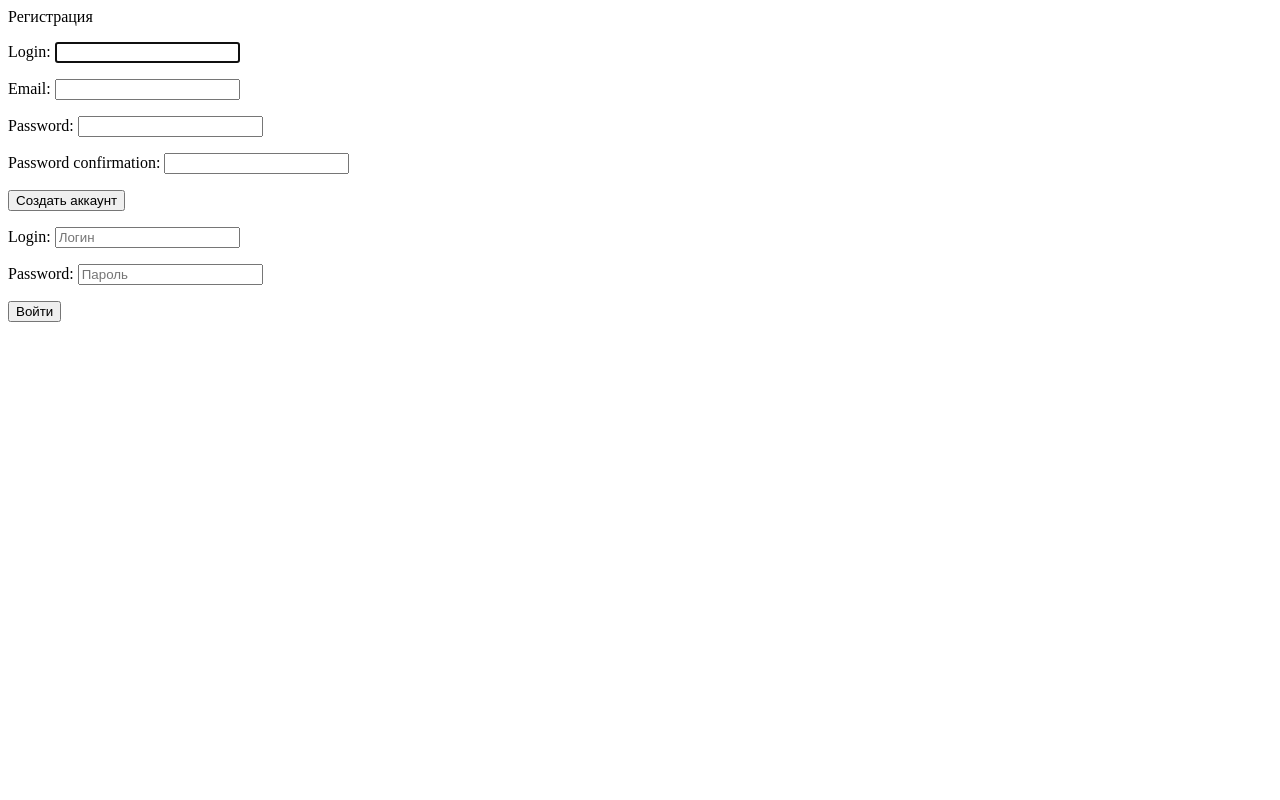
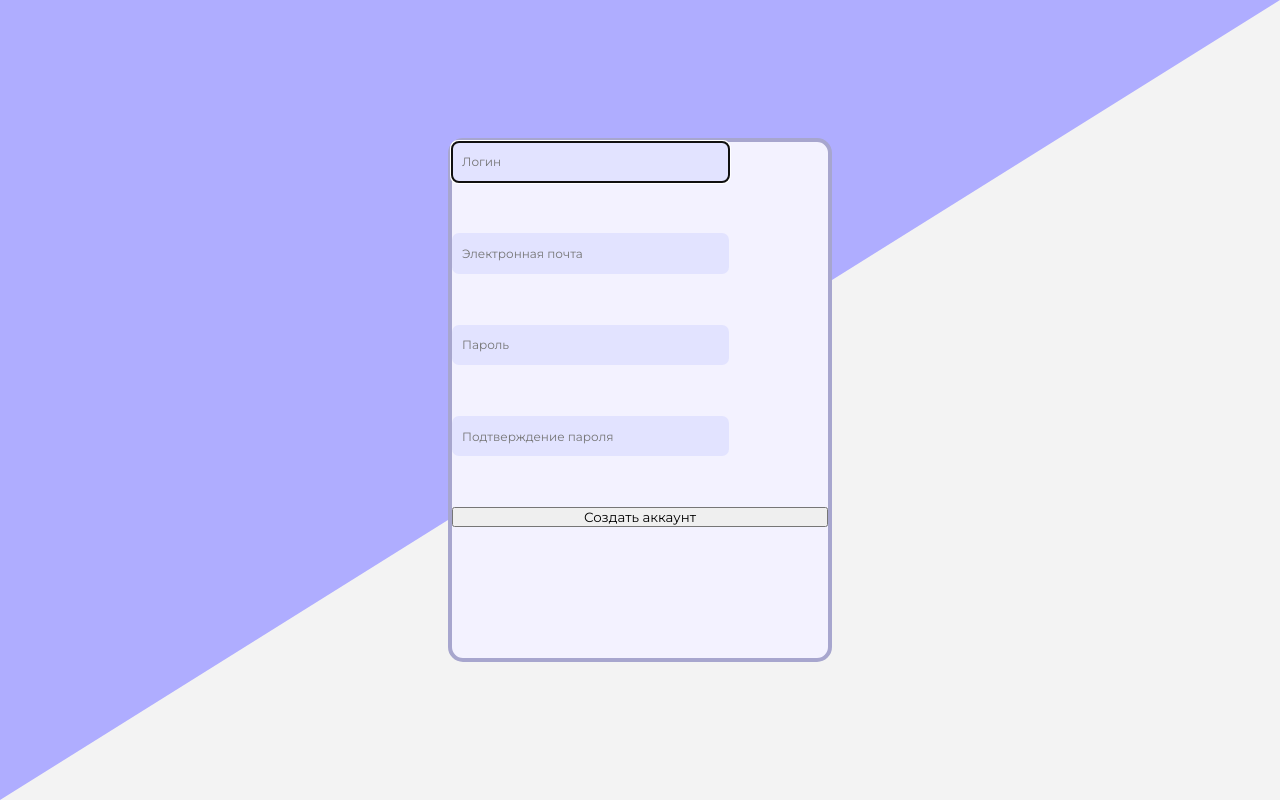
Before and after one commit to kirillkaz/gamenet_site, a Django app: template gameNetProj/profiles/templates/auth_register/register_auth.html in a window 1280 px wide. Run offline with Django 4.2, Linux system fonts and the light colour scheme; the template is opened without the code that fills it: values that come from a table or form of the project are taken from there, others are empty; parts of the project's set-up code (start-up, migrations or seed data) failed here and were passed over.

Commit message:
started front for register_auth page

```diff
--- a/gameNetProj/profiles/forms.py
+++ b/gameNetProj/profiles/forms.py
@@ -13,11 +13,15 @@ from django.contrib.auth import authenticate
 
 
 class CustomAuthForm(forms.Form):
-    login = forms.CharField(widget=forms.TextInput(attrs={'class':'user_login','placeholder':'Логин'}))
+    login = forms.CharField(widget=forms.TextInput(attrs={'class':'user_login','placeholder':'Логин', 'v-on:click': 'testFoo'}))
     password = forms.CharField(widget=forms.PasswordInput(attrs={'class':'user_password','placeholder':'Пароль'}))
 
 
 class CustomRegisterForm(UserCreationForm):
+    login = forms.CharField(widget=forms.TextInput(attrs={'class':'register_input','placeholder':'Логин'}))
+    email = forms.CharField(widget=forms.TextInput(attrs={'class':'register_input','placeholder':'Электронная почта'}))
+    password1 = forms.CharField(widget=forms.PasswordInput(attrs={'class':'register_input','placeholder':'Пароль'}))
+    password2 = forms.CharField(widget=forms.PasswordInput(attrs={'class':'register_input','placeholder':'Подтверждение пароля'}))
     class Meta:
         model = User
         fields = ['login', 'email', 'password1', 'password2']
--- /dev/null
+++ b/gameNetProj/profiles/static/css/style.css
@@ -0,0 +1,80 @@
+@import url('https://fonts.googleapis.com/css2?family=Montserrat&display=swap');
+
+* {
+    box-sizing: border-box;
+    margin: 0px;
+    padding: 0px;
+    font-family: 'Montserrat','Arial';
+}
+
+body {
+    background-color: #F3F3F3;
+    width: 100vw;
+    height: 100vh;
+}
+form {
+    width: 100vw;
+    height: 100vh;
+}
+.poly {
+    position: absolute;
+    width: 100vw;
+    height: 100vh;
+    background-color:#AFADFF;
+    clip-path: polygon(
+        0% 0%,
+        100% 0%,
+        0% 100%
+    );
+    z-index: -1000;
+}
+
+.registerForm{
+    display: flex;
+    flex-direction: column;
+    vertical-align: middle;
+
+    position: absolute;
+    top: 17.2%;
+    left: 35%;
+
+    width: 30%;
+    height: 65.55%;
+
+    margin: auto;
+    background-color: #F3F2FF;
+    border: 4px solid #A7A6CE;
+    border-radius: 15px;
+    z-index: 20;
+}
+
+.authForm{
+    display: flex;
+    flex-direction: column;
+    vertical-align: middle;
+    justify-content: center;
+    width: 30%;
+    height: 65.55%;
+
+    margin: auto;
+    background-color: #F3F2FF;
+    border: 4px solid #A7A6CE;
+    border-radius: 15;
+    z-index: 10;
+}
+
+/* inputs */
+.register_input {
+    width: 73.73%;
+    background-color: #E2E3FF;
+    color: #9591C3;
+    font-size: 12px;
+
+    padding-left: 10px;
+    padding-top: 3.39%;
+    padding-bottom: 3.39%;
+    margin-bottom: 51px;
+
+    border: none;
+    border-radius: 7px;
+}
--- /dev/null
+++ b/gameNetProj/profiles/static/scripts/login_register_page_script.js
@@ -0,0 +1,13 @@
+const app = new Vue({
+    el: '#app',
+    delimiters: ['[[', ']]'],
+
+    data(){
+        return{
+        message: 'vue работает!'
+        }
+    },
+
+    methods:{
+    }
+})
--- a/gameNetProj/profiles/templates/auth_register/register_auth.html
+++ b/gameNetProj/profiles/templates/auth_register/register_auth.html
@@ -1,46 +1,43 @@
-{% comment %} {%load static%} {% endcomment %}
+{%load static%}
 
 <!doctype html>
 <html lang="en">
 <head>
+    <script src="https://cdn.jsdelivr.net/npm/vue/dist/vue.js"></script>
     <meta charset="UTF-8">
-    <meta name="viewport"
-          content="width=device-width, user-scalable=no, initial-scale=1.0, maximum-scale=1.0, minimum-scale=1.0">
+    <meta name="viewport" content="width=device-width, user-scalable=no, initial-scale=1.0, maximum-scale=1.0, minimum-scale=1.0">
     <meta http-equiv="X-UA-Compatible" content="ie=edge">
     <title>Авторизация</title>
-    {% comment %} <link rel="stylesheet" type="text/css" href="{%static 'css/style.css'%}"> {% endcomment %}
+    <link rel="stylesheet" type="text/css" href="{%static 'css/style.css'%}">
 </head>
 <body>
 <div class="header"></div>
-<div class="content">
-    <div class="contentHeader">Регистрация</div>
+
+<div id="app" class="content">
+    <div class="poly"></div>
+
     <form method="post">
     {% csrf_token %}
     <div class="registerForm">
-        {% for field in register_form %}
-        <p>
-            {% if field.errors %}
-            <ul class="errorlist">
-                {% for error in field.errors %}
-                <li>{{ error }}</li>
-                {% endfor %}
-            </ul>
-            {% endif %}
-             {{ field.label_tag }} {{ field }}
-        </p>
-        {% endfor %}
+        <div class="registerFormHeader"></div>
+       {% for field in register_form %}
+        <p>{{field}}</p>
+       {% endfor %}
         <input class="submit_button" name='signtype' type="submit" value='Создать аккаунт'>
    </div>
     </form>
 
-    <form method="post">
+    {% comment %} <form method="post">
         {% csrf_token %}
         <div class="authForm">
             {{ auth_form.as_p }}
             <input class="submit_button" name='signtype' type="submit" value='Войти'>
        </div>
-    </form>
+    </form> {% endcomment %}
 </div>
+
 <div class="footer"> </div>
+
+<script src="{% static 'scripts/login_register_page_script.js' %}"></script>
 </body>
 </html>
```
Also changed, not shown: 1 other file.
